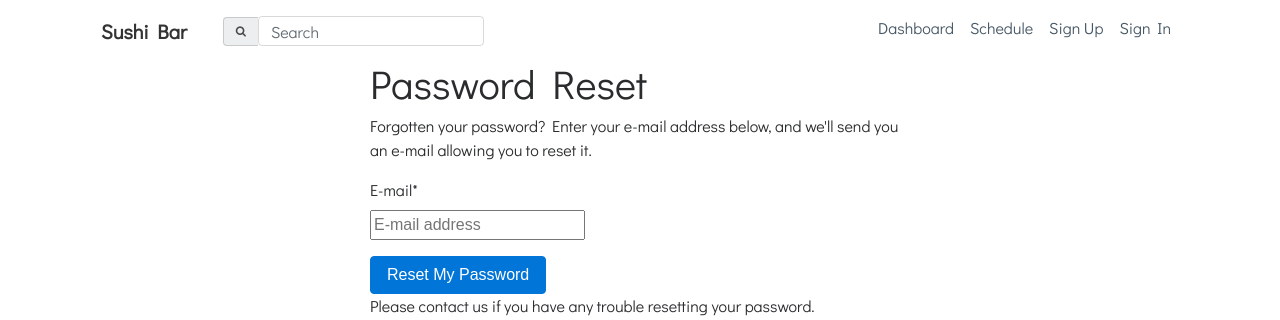
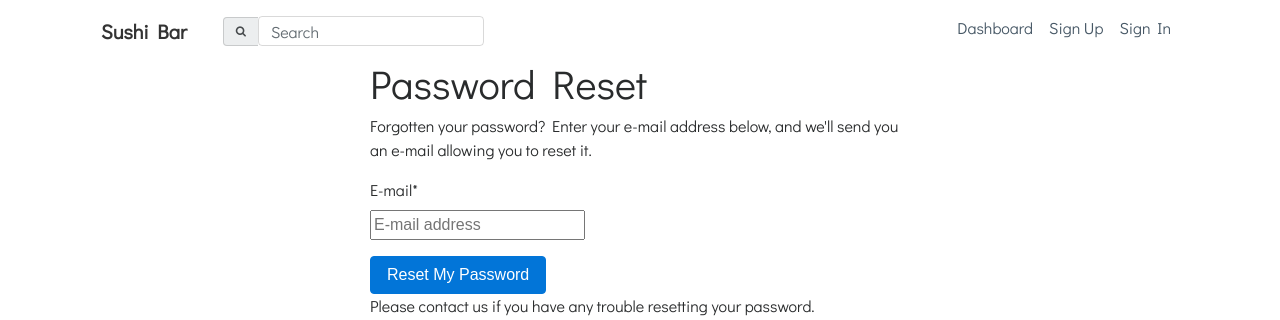
Before and after one commit to ivanistheone/waiter, a Django app: page /accounts/password/reset/ in a window 1280 px wide. Shown: the top 320 px of the page. Run offline with Django 3.2, Linux system fonts and the light colour scheme; some libraries are stand-ins or nearby versions.

Commit message:
remove schedule link

```diff
--- a/waiter/templates/base.html
+++ b/waiter/templates/base.html
@@ -48,9 +48,6 @@
             <ul class="nav navbar-nav ml-auto w-100 justify-content-end">
             <li role="presentation" class="nav-item">
               <a class="nav-link" href="{% url 'home' %}">Dashboard </a>
-            </li>
-            <li role="presentation" class="nav-item">
-              <a class="nav-link" href="{% url 'schedule' %}">Schedule</a>
             </li>
               {% if request.user.is_authenticated %}
               <li class="nav-item dropdown"><a class="nav-link dropdown-toggle" data-toggle="dropdown" aria-expanded="true" href="#">{{ request.user.username }}<span class="caret"></span></a>
```
